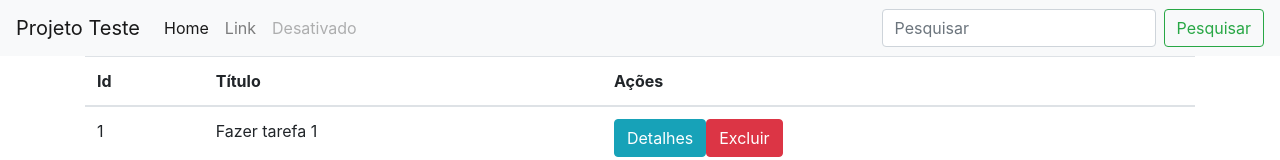
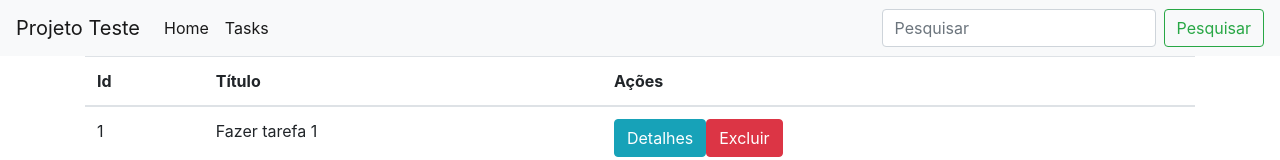
Before and after one commit to alefeio/salao_front, an Angular app: page /tasks in a window 1280 px wide. Before the commit this address led to /. Shown: the top 160 px of the page. Built offline with nearby package versions, Linux system fonts and the light colour scheme.

Commit message:
criando rotas

```diff
--- a/src/app/app.component.html
+++ b/src/app/app.component.html
@@ -1,4 +1,4 @@
 <navbar></navbar>
 <div class="container">
-    <tasks></tasks>
+<router-outlet></router-outlet>
 </div>
--- a/src/app/app.module.ts
+++ b/src/app/app.module.ts
@@ -1,12 +1,18 @@
 import { BrowserModule } from '@angular/platform-browser';
 import { NgModule } from '@angular/core';
 import { FormsModule } from '@angular/forms'
+import { HttpModule } from '@angular/http'
+import { RouterModule } from '@angular/router'
 
-import { AppRoutingModule } from './app-routing.module';
 import { AppComponent } from './app.component';
 import { NavbarComponent } from './navbar/navbar.component';
 import { TasksComponent } from './tasks/tasks.component';
 import { TaskDetailComponent } from './tasks/task-detail/task-detail.component';
+
+const ROUTES = RouterModule.forRoot([
+  { path: '', component: TasksComponent },
+  { path: 'tasks', component: TasksComponent }
+])
 
 @NgModule({
   declarations: [
@@ -17,8 +23,9 @@
   ],
   imports: [
     BrowserModule,
-    AppRoutingModule,
-    FormsModule
+    FormsModule,
+    HttpModule,
+    ROUTES
   ],
   providers: [],
   bootstrap: [AppComponent]
--- a/src/app/navbar/navbar.component.html
+++ b/src/app/navbar/navbar.component.html
@@ -6,11 +6,11 @@
 
     <div class="collapse navbar-collapse" id="conteudoNavbarSuportado">
       <ul class="navbar-nav mr-auto">
-        <li class="nav-item active">
-          <a class="nav-link" href="#">Home <span class="sr-only">(página atual)</span></a>
+        <li class="nav-item">
+          <a class="nav-link" routerLink="/" routerLinkActive="active">Home <span class="sr-only">(página atual)</span></a>
         </li>
         <li class="nav-item">
-          <a class="nav-link" href="#">Link</a>
+          <a class="nav-link" routerLink="/tasks" routerLinkActive="active">Tasks</a>
         </li>
         <!-- <li class="nav-item dropdown">
           <a class="nav-link dropdown-toggle" href="#" id="navbarDropdown" role="button" data-toggle="dropdown" aria-haspopup="true" aria-expanded="false">
@@ -23,9 +23,9 @@
             <a class="dropdown-item" href="#">Algo mais aqui</a>
           </div>
         </li> -->
-        <li class="nav-item">
+        <!-- <li class="nav-item">
           <a class="nav-link disabled" href="#">Desativado</a>
-        </li>
+        </li> -->
       </ul>
       <form class="form-inline my-2 my-lg-0">
         <input class="form-control mr-sm-2" type="search" placeholder="Pesquisar" aria-label="Pesquisar">
--- a/src/app/tasks/shared/task.service.ts
+++ b/src/app/tasks/shared/task.service.ts
@@ -1,7 +1,6 @@
 import { Injectable } from '@angular/core'
 
 import { Task } from './task.model'
-import { HttpModule } from '@angular/http'
 
 const TASKS: Array<Task> = [
     { id: 1, titulo: 'Fazer tarefa 1' },
@@ -18,7 +17,7 @@
     public getTasks(): Promise<Task[]>{
         return new Promise((resolve, reject)=>{
             if(TASKS.length > 0){
-                resolve(TASKS)
+                 resolve(TASKS)
             } else{
                 let erro = "Não há tarefas"
                 reject(erro)
```
